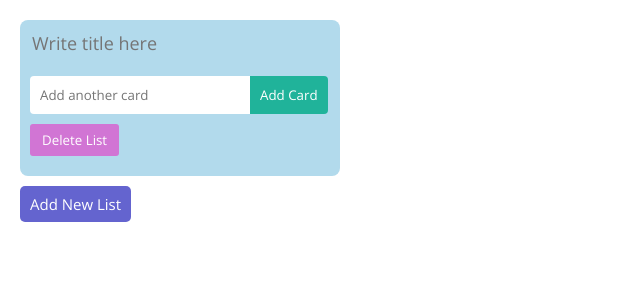
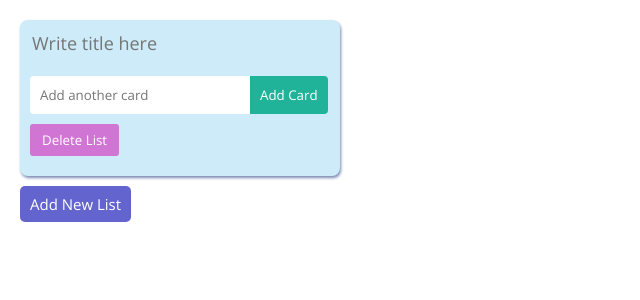
Before and after one commit to amberTrance/kanban-board, a React (Create React App) app: page / in a window 1280 px wide. Shown: the top 300 px of the page, without its empty margins (0-640 px from the left). Built offline with nearby package versions, Linux system fonts and the light colour scheme.

Commit message:
Added box-shadow

```diff
--- a/src/index.css
+++ b/src/index.css
@@ -1,7 +1,7 @@
 @import url('https://fonts.googleapis.com/css2?family=Open+Sans:wght@300;400&display=swap');
 
 :root {
-  --back: rgb(178, 218, 236);
+  --back: rgb(205, 235, 248);
 }
 
 * {
@@ -27,6 +27,7 @@ body {
   position: relative;
   padding-bottom: 110px;
   border-radius: 8px;
+  box-shadow: 1px 2px 3px rgb(124, 138, 179)
 }
 
 .card {
@@ -35,6 +36,7 @@ body {
   margin-bottom: 10px;
   position: relative;
   border-radius: 5px;
+  box-shadow: 0px 2px 3px rgb(139, 163, 199);
 }
 
 .deleteCardBtn,
```
